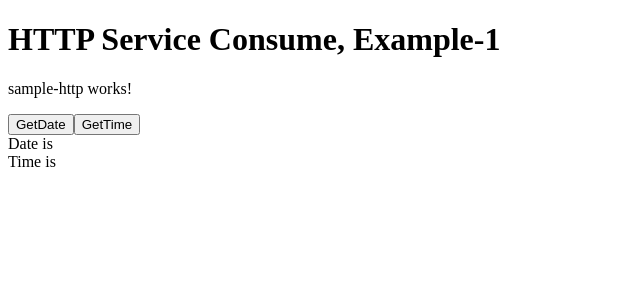
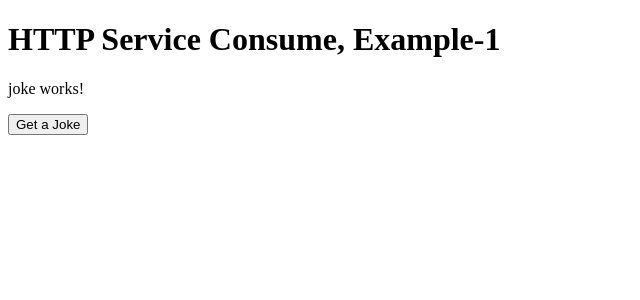
Before and after one commit to jackofalltradesprogrammer/AngularBootCamp2, an Angular app: page / in a window 1280 px wide. Shown: the top 300 px of the page, without its empty margins (0-640 px from the left). Built offline with nearby package versions, Linux system fonts and the light colour scheme.

Commit message:
D10 - Mapping the JSON sent by REST API and subscribing it to the app

```diff
--- a/src/app/app.component.html
+++ b/src/app/app.component.html
@@ -1,3 +1,3 @@
 <h1> HTTP Service Consume, Example-1</h1>
 
-<app-sample-http></app-sample-http>
+<app-joke></app-joke>
--- /dev/null
+++ b/src/app/joke.service.ts
@@ -0,0 +1,16 @@
+import { Injectable } from '@angular/core';
+import {Http} from '@angular/http';
+import {Observable, observable} from 'rxjs';
+import {map} from 'rxjs/operators'
+@Injectable({
+  providedIn: 'root'
+})
+export class JokeService {
+  private url = 'http://api.icndb.com/jokes/random/';
+  constructor(private http:Http) { }
+
+  getJokeFromWebAPI(){
+    var observable= this.http.get(this.url).pipe(map(x => x.json()));
+    return observable;
+  }
+}
--- /dev/null
+++ b/src/app/joke/joke.component.html
@@ -0,0 +1,5 @@
+<p>
+  joke works!
+</p>
+<button (click)='getJoke()'>Get a Joke</button>
+{{msg}}
--- /dev/null
+++ b/src/app/joke/joke.component.ts
@@ -0,0 +1,22 @@
+import { Component, OnInit } from '@angular/core';
+import { JokeService } from '../joke.service';
+
+@Component({
+  selector: 'app-joke',
+  templateUrl: './joke.component.html',
+  styleUrls: ['./joke.component.css']
+})
+export class JokeComponent implements OnInit {
+  msg:string="";
+  constructor(private js:JokeService) { }
+
+  ngOnInit() {
+  }
+  getJoke(){
+    this.js.getJokeFromWebAPI().subscribe(x=>this.msg=x.value.joke);
+  }
+
+
+
+
+}
```
Also changed, not shown: src/app/app.module.ts (+5 -2 lines), src/app/joke/joke.component.css (added), 2 other files (tests, documents, lock files or other folders).
